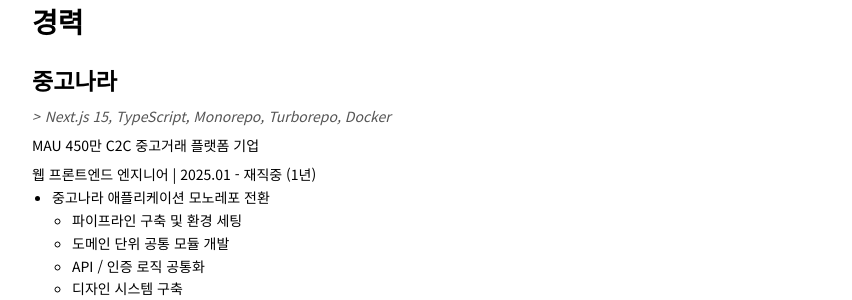
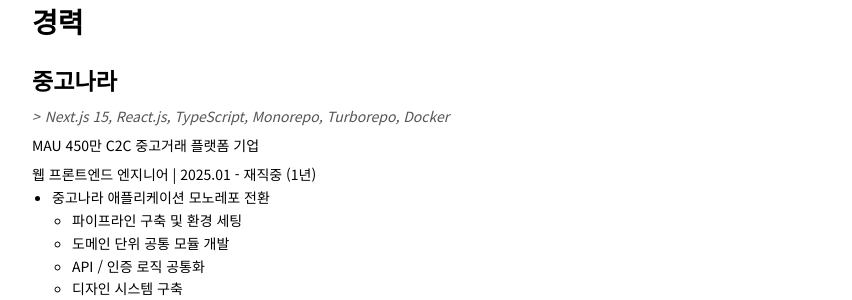
Before and after one commit to ghost-redo/ghost-redo.github.io, a Jekyll site: the page built from resume.md, in a window 1280 px wide and 900 px high, scrolled down 300 px. Shown: the part 154-454 px from the top of the window, without its empty margins (209-1061 px from the left). Built offline with Jekyll 4.4.1, drawn with Linux system fonts in a browser that asks for light colours; some web fonts are replaced.

Commit message:
Update resume.md

```diff
--- a/resume.md
+++ b/resume.md
@@ -26,7 +26,7 @@ DX 개선에 집중합니다. Turborepo 모노레포 전환으로 3개 서비스
 # 경력
 
 ## 중고나라
-> _Next.js 15, TypeScript, Monorepo, Turborepo, Docker_
+> _Next.js 15, React.js, TypeScript, Monorepo, Turborepo, Docker_
 
 MAU 450만 C2C 중고거래 플랫폼 기업
 
```
